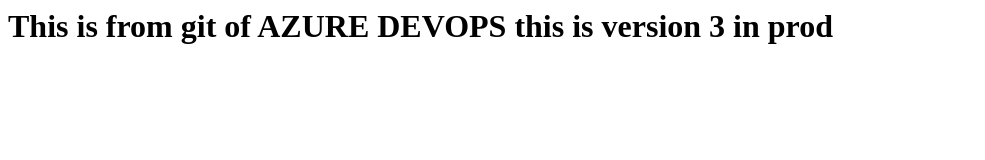
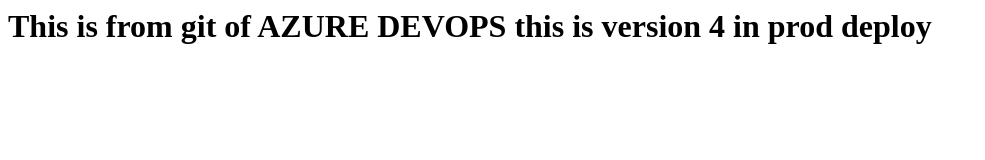
Before and after one commit to itsmesureshmadineni/azuredevopscicd, a plain HTML site: page index.html in a window 1280 px wide. Shown: the whole page, without its empty margins (0-985 px from the left). Drawn offline with Linux system fonts and the light colour scheme.

Commit message:
updated to 4

```diff
--- a/index.html
+++ b/index.html
@@ -1 +1 @@
-<h1> This is from git of AZURE DEVOPS this is version 3 in prod</h1>
+<h1> This is from git of AZURE DEVOPS this is version 4 in prod deploy</h1>
```
